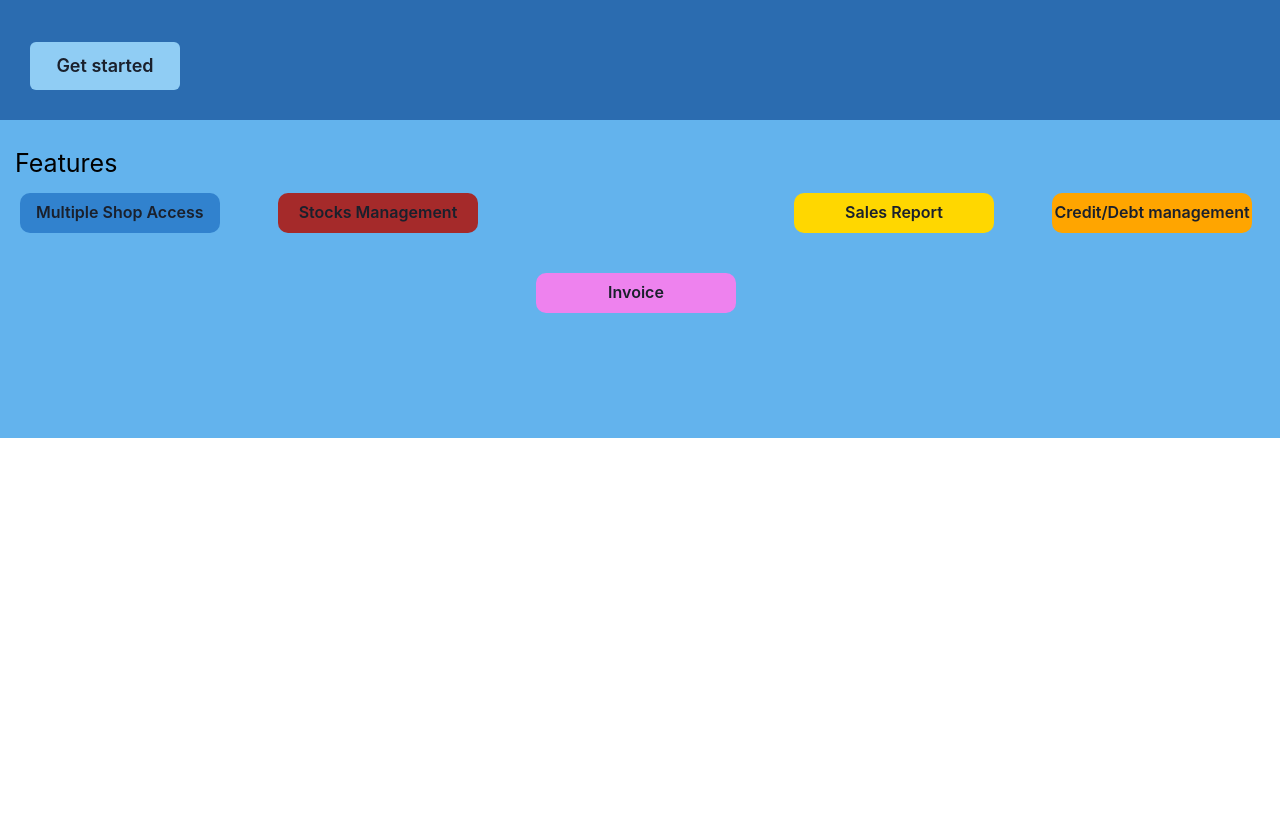
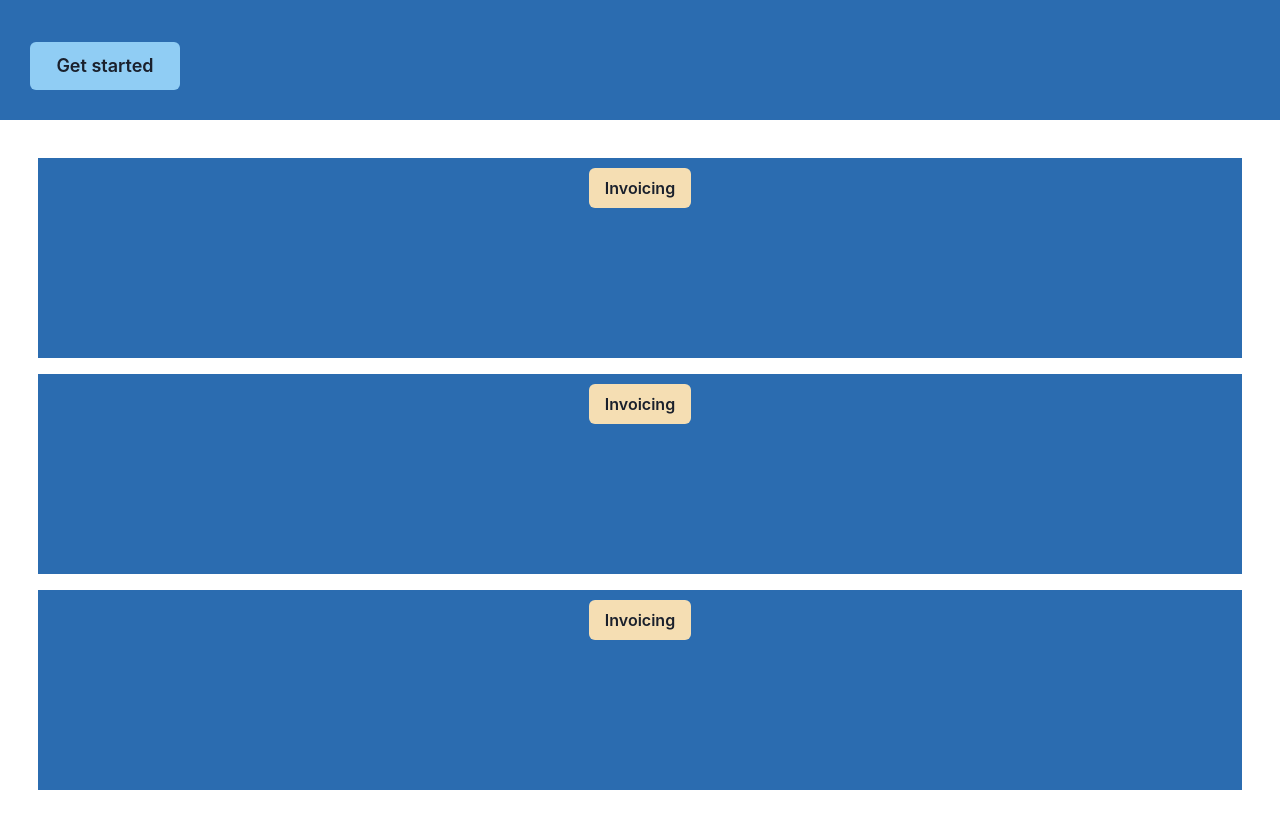
Before and after one commit to abdulquadirL/shago, a Next.js app: page / in a window 1280 px wide. Shown: the part 880-1708 px from the top of the page. Before the commit the page ends 1318 px from the top, so only its background shows below. Built offline with nearby package versions, Linux system fonts and the light colour scheme.

Commit message:
changed the content structure from row to column

```diff
--- a/components/Features.js
+++ b/components/Features.js
@@ -1,65 +1,41 @@
-import { Box, Flex, HStack, Button, Text } from '@chakra-ui/react'
+import { Box, Flex, HStack, Button, Text, Spacer, Stack, VStack } from '@chakra-ui/react'
 import React from 'react'
 //import Image  from 'next/image'
 import { useState } from 'react';
 
 export const Features = () => {
   const [isTextVisible, setIsTextVisible] = useState(false);
-  const handleButtonHover = () => {
-    setIsTextVisible(!isTextVisible);
-  };
-  const [isTextVisiblew, setIsTextVisiblew] = useState(false);
-  const handleButtonHoverw = () => {
-    setIsTextVisiblew(!isTextVisiblew);
-  };
-  const [isTextVisiblex, setIsTextVisiblex] = useState(false);
-  const handleButtonHoverx = () => {
-    setIsTextVisiblex(!isTextVisiblex);
-  };
-  const [isTextVisibley, setIsTextVisibley] = useState(false);
-  const handleButtonHovery = () => {
-    setIsTextVisibley(!isTextVisibley);
-  };
-  const [isTextVisiblez, setIsTextVisiblez] = useState(false);
-  const handleButtonHoverz = () => {
-    setIsTextVisiblez(!isTextVisiblez);
-  };
+
+  const handleButtonHover = () => {setIsTextVisible(!isTextVisible)};
   return (
     <Box
-     bg="blue.300"
-     px='15px'
-     py="15px"
+      width="100%"
+      bg="white"
+      px='3%'
+      py="3%"
+    >
 
-    >
-      <Text as="H1" color='black' fontSize='25px' mt='10px' mb='10px' fontzeight='bold'>Features</Text>
-      <Flex
-       flexWrap='wrap'
+        <VStack>
+        <Box bg="blue.600" height="200px" color="blue" p="10px 10px" width="100%" textAlign="center"
+        >
+          <Button id='btn' bg="wheat" onMouseEnter={handleButtonHover} onMouseLeave={handleButtonHover}>Invoicing</Button>
+          {isTextVisible && <Text>You can be able to make sales and generate invoice which you can decide to print or share with your customer</Text>}
+        </Box>
+        <Spacer />
+        <Box bg="blue.600" height="200px" color="blue" p="10px 10px" width="100%" textAlign="center"
+        >
+          <Button id='btn-b' bg="wheat" onMouseEnter={handleButtonHover} onMouseLeave={handleButtonHover}>Invoicing</Button>
+          {isTextVisible && <Text> This a demo box</Text>}
+      </Box>
+      <Spacer />
+      <Box bg="blue.600" height="200px" color="blue" p="10px 10px" width="100%" textAlign="center"
       >
-      <HStack mb='30px' >
-        <Box width="250px" height="200px" pl="5px" pr="5px">
-          <Button borderRadius='10px'  bg='blue.500'  mr='20px' onMouseEnter={handleButtonHoverw} onMouseLeave={handleButtonHoverw}>Multiple Shop Access</Button >
-          {isTextVisiblew && <Text color="white">Manage all your shops in one platform</Text>}
-        </Box>
-        <Box width="250px" height="200px" pl="5px" pr="5px">
-          <Button borderRadius='10px'  variant="ghost" bg='brown'  mr='20px' width="200px" onMouseEnter={handleButtonHover} onMouseLeave={handleButtonHover}>Stocks Management</Button >
-          {isTextVisible && <Text color="white">Manage all your shops in one platform</Text>}
-        </Box>
-        <Box width="250px" height="200px"  alignContent="center" pl="5px" pr="5px">
-          <Button borderRadius='10px' mr="20px" bg='violet' width="200px" onMouseEnter={handleButtonHoverx} onMouseLeave={handleButtonHoverx}>Invoice </Button>
-          {isTextVisiblex && <Text color="white">Manage all your shops in one platform</Text>}
-        </Box>
-        <Box width="250px" height="200px" pl="5px" pr="5px">
-          <Button borderRadius='10px' mr="20px" bg='gold' width="200px" onMouseEnter={handleButtonHovery} onMouseLeave={handleButtonHovery}>Sales Report</Button>
-          {isTextVisibley && <Text color="white">Manage all your shops in one platform</Text>}
-        </Box>
-        <Box width="250px" height="200px" pl="5px" pr="5px">
-          <Button borderRadius='10px' bg='orange' mr='20px' width="200px" onMouseEnter={handleButtonHoverz} onMouseLeave={handleButtonHoverz}>Credit/Debt management</Button>
-          {isTextVisiblez && <Text color="white">Manage all your shops in one platform</Text>}
-        </Box>
+        <Button id='btn-c' bg="wheat" onMouseEnter={handleButtonHover} onMouseLeave={handleButtonHover}>Invoicing</Button>
+        {isTextVisible && <Text>This a demo box</Text>}
+      </Box>
+      </VStack>
 
-      </HStack>
-      </Flex>
-      </Box>
+    </Box>
 
   )
 }
```
